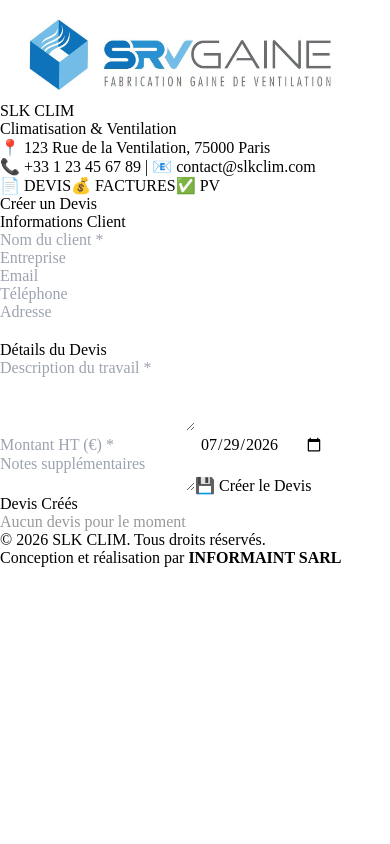
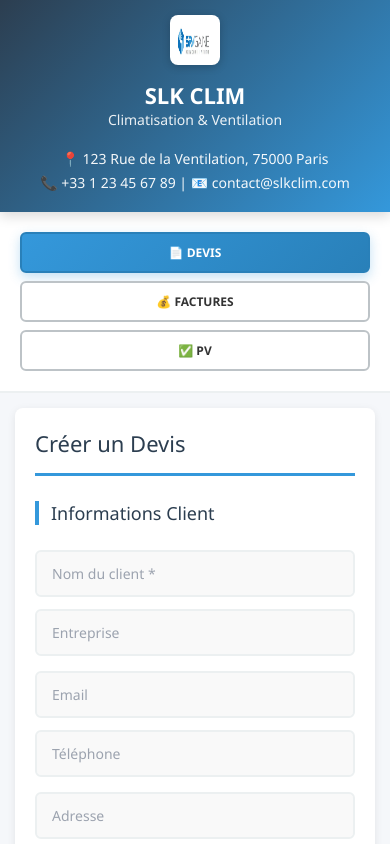
Before and after one commit to dragoumera/slk-manager-frontend, a React (Vite) app: page / in a window 390 px wide. Shown: the top 844 px of the page. Built offline with nearby package versions, Linux system fonts and the light colour scheme.

Commit message:
Refactor SLKManager.css for improved styling
Removed Tailwind reset styles and added responsive design adjustments.

```diff
--- a/src/SLKManager.css
+++ b/src/SLKManager.css
@@ -1,18 +1,500 @@
 /* ===== RESET TAILWIND CONFLICTS ===== */
-.slk-manager,
-.slk-manager * {
-  @layer utilities {
-    all: revert;
-  }
-}
-
-/* Force notre design */
 .slk-manager {
   all: initial;
   display: flex;
   flex-direction: column;
+  font-family: 'Segoe UI', Tahoma, Geneva, Verdana, sans-serif;
+}
+
+.slk-manager * {
+  box-sizing: border-box;
 }
 
 /* ===== FIN RESET ===== */
 
-/* Puis le reste du CSS... */
+* {
+  margin: 0;
+  padding: 0;
+  box-sizing: border-box;
+}
+
+body {
+  font-family: 'Segoe UI', Tahoma, Geneva, Verdana, sans-serif;
+  background: #f5f7fa;
+  color: #333;
+}
+
+.slk-manager {
+  min-height: 100vh;
+  display: flex;
+  flex-direction: column;
+}
+
+/* ===== HEADER ===== */
+.slk-header {
+  background: linear-gradient(135deg, #2c3e50 0%, #3498db 100%);
+  color: white;
+  padding: 20px;
+  box-shadow: 0 4px 12px rgba(0,0,0,0.15);
+  position: sticky;
+  top: 0;
+  z-index: 100;
+}
+
+.slk-header-content {
+  max-width: 1200px;
+  margin: 0 auto;
+  display: flex;
+  justify-content: space-between;
+  align-items: center;
+  gap: 30px;
+}
+
+.slk-logo-section {
+  display: flex;
+  align-items: center;
+  gap: 15px;
+}
+
+.slk-logo {
+  width: 60px;
+  height: 60px;
+  border-radius: 8px;
+  background: white;
+  padding: 5px;
+  box-shadow: 0 2px 8px rgba(0,0,0,0.2);
+}
+
+.slk-logo-section h1 {
+  font-size: 28px;
+  font-weight: 700;
+  margin: 0;
+}
+
+.slk-logo-section p {
+  font-size: 14px;
+  opacity: 0.9;
+  margin: 0;
+}
+
+.slk-header-info {
+  text-align: right;
+  font-size: 14px;
+}
+
+.slk-header-info p {
+  margin: 5px 0;
+  opacity: 0.95;
+}
+
+/* ===== TABS NAVIGATION ===== */
+.slk-tabs {
+  display: flex;
+  gap: 20px;
+  padding: 20px;
+  background: white;
+  border-bottom: 2px solid #ecf0f1;
+  max-width: 1200px;
+  margin: 0 auto;
+  width: 100%;
+  justify-content: center;
+}
+
+.tab-btn {
+  padding: 12px 24px;
+  border: 2px solid #bdc3c7;
+  background: white;
+  color: #333;
+  font-size: 14px;
+  font-weight: 600;
+  cursor: pointer;
+  border-radius: 6px;
+  transition: all 0.3s ease;
+}
+
+.tab-btn:hover {
+  border-color: #3498db;
+  color: #3498db;
+  transform: translateY(-2px);
+  box-shadow: 0 4px 12px rgba(52, 152, 219, 0.2);
+}
+
+.tab-btn.active {
+  background: linear-gradient(135deg, #3498db 0%, #2980b9 100%);
+  color: white;
+  border-color: #2980b9;
+  box-shadow: 0 4px 12px rgba(52, 152, 219, 0.3);
+}
+
+/* ===== MAIN CONTENT ===== */
+.slk-content {
+  flex: 1;
+  max-width: 1200px;
+  margin: 0 auto;
+  width: 100%;
+  padding: 30px 20px;
+}
+
+.slk-section {
+  background: white;
+  border-radius: 8px;
+  padding: 30px;
+  box-shadow: 0 2px 8px rgba(0,0,0,0.08);
+}
+
+.slk-section h2 {
+  font-size: 28px;
+  margin-bottom: 25px;
+  color: #2c3e50;
+  border-bottom: 3px solid #3498db;
+  padding-bottom: 15px;
+}
+
+/* ===== FORM CONTAINER ===== */
+.slk-form-container {
+  display: grid;
+  grid-template-columns: 1fr 1fr;
+  gap: 30px;
+}
+
+.slk-form {
+  display: flex;
+  flex-direction: column;
+  gap: 15px;
+}
+
+.slk-form h3 {
+  font-size: 18px;
+  color: #2c3e50;
+  margin-top: 0;
+  margin-bottom: 10px;
+  border-left: 4px solid #3498db;
+  padding-left: 12px;
+}
+
+.form-row {
+  display: grid;
+  grid-template-columns: 1fr 1fr;
+  gap: 12px;
+}
+
+.slk-form input,
+.slk-form textarea {
+  padding: 12px 15px;
+  border: 2px solid #ecf0f1;
+  border-radius: 6px;
+  font-family: inherit;
+  font-size: 14px;
+  transition: all 0.3s ease;
+  background: #f9f9f9;
+}
+
+.slk-form input:focus,
+.slk-form textarea:focus {
+  outline: none;
+  border-color: #3498db;
+  background: white;
+  box-shadow: 0 0 0 3px rgba(52, 152, 219, 0.1);
+}
+
+.slk-form textarea {
+  resize: vertical;
+  min-height: 100px;
+}
+
+/* ===== LIST SECTION ===== */
+.slk-list {
+  background: #f9f9f9;
+  padding: 20px;
+  border-radius: 6px;
+  border: 2px solid #ecf0f1;
+}
+
+.slk-list h3 {
+  font-size: 18px;
+  color: #2c3e50;
+  margin-bottom: 15px;
+  border-bottom: 2px solid #3498db;
+  padding-bottom: 10px;
+}
+
+.list-item {
+  display: flex;
+  justify-content: space-between;
+  align-items: center;
+  padding: 15px;
+  margin-bottom: 10px;
+  background: white;
+  border-radius: 6px;
+  border-left: 4px solid #3498db;
+  box-shadow: 0 2px 4px rgba(0,0,0,0.05);
+  transition: all 0.3s ease;
+}
+
+.list-item:hover {
+  transform: translateX(5px);
+  box-shadow: 0 4px 12px rgba(0,0,0,0.1);
+}
+
+.list-item p {
+  margin: 5px 0;
+  font-size: 14px;
+}
+
+.list-item p:first-child {
+  font-size: 16px;
+  font-weight: 600;
+  color: #2c3e50;
+}
+
+.actions {
+  display: flex;
+  gap: 8px;
+}
+
+/* ===== BUTTONS ===== */
+.btn-primary {
+  padding: 12px 24px;
+  background: linear-gradient(135deg, #3498db 0%, #2980b9 100%);
+  color: white;
+  border: none;
+  border-radius: 6px;
+  font-size: 14px;
+  font-weight: 600;
+  cursor: pointer;
+  transition: all 0.3s ease;
+}
+
+.btn-primary:hover {
+  transform: translateY(-2px);
+  box-shadow: 0 6px 16px rgba(52, 152, 219, 0.3);
+}
+
+.btn-small {
+  padding: 8px 16px;
+  font-size: 12px;
+  font-weight: 600;
+  cursor: pointer;
+  border: none;
+  border-radius: 4px;
+  transition: all 0.3s ease;
+}
+
+.btn-print {
+  background: linear-gradient(135deg, #27ae60 0%, #229954 100%);
+  color: white;
+}
+
+.btn-print:hover {
+  transform: translateY(-2px);
+  box-shadow: 0 4px 12px rgba(39, 174, 96, 0.3);
+}
+
+/* ===== FOOTER ===== */
+.slk-footer {
+  background: linear-gradient(135deg, #2c3e50 0%, #34495e 100%);
+  color: white;
+  text-align: center;
+  padding: 20px;
+  margin-top: 30px;
+  font-size: 14px;
+  border-top: 2px solid #3498db;
+}
+
+.slk-footer p {
+  margin: 5px 0;
+}
+
+/* ===== PRINT STYLES - A4 SANS MARGES ===== */
+@media print {
+  * {
+    margin: 0 !important;
+    padding: 0 !important;
+    border: none !important;
+  }
+
+  body {
+    margin: 0;
+    padding: 0;
+    background: white;
+  }
+
+  .slk-manager {
+    margin: 0;
+    padding: 0;
+    background: white;
+  }
+
+  .slk-tabs,
+  .slk-list,
+  .slk-form,
+  .btn-primary,
+  .btn-print,
+  .actions {
+    display: none !important;
+  }
+
+  .slk-section {
+    page-break-after: avoid;
+    box-shadow: none;
+    border: none;
+    padding: 0;
+    margin: 0;
+  }
+
+  @page {
+    size: A4;
+    margin: 0;
+    padding: 0;
+  }
+
+  html {
+    margin: 0;
+    padding: 0;
+  }
+
+  .slk-header {
+    padding: 20px;
+    background: white;
+    color: #333;
+    border-bottom: 2px solid #3498db;
+    page-break-after: avoid;
+  }
+
+  .slk-header-info {
+    color: #666;
+  }
+
+  .slk-footer {
+    background: white;
+    color: #333;
+    border-top: 2px solid #3498db;
+    page-break-before: avoid;
+    font-size: 12px;
+  }
+
+  .slk-logo {
+    width: 50px;
+    height: 50px;
+    display: block;
+  }
+
+  h1, h2, h3, h4, h5, h6, p {
+    page-break-inside: avoid;
+    orphans: 3;
+    widows: 3;
+  }
+
+  body, .slk-manager {
+    font-size: 11pt;
+    line-height: 1.5;
+    color: #000;
+  }
+
+  .slk-content {
+    padding: 0;
+    max-width: 100%;
+    width: 100%;
+  }
+
+  .slk-form-container {
+    grid-template-columns: 1fr;
+  }
+
+  body {
+    width: 210mm;
+    height: 297mm;
+  }
+}
+
+/* ===== RESPONSIVE DESIGN ===== */
+@media (max-width: 968px) {
+  .slk-header-content {
+    flex-direction: column;
+    gap: 15px;
+    text-align: center;
+  }
+
+  .slk-header-info {
+    text-align: center;
+  }
+
+  .slk-form-container {
+    grid-template-columns: 1fr;
+  }
+
+  .slk-tabs {
+    flex-wrap: wrap;
+    gap: 10px;
+  }
+}
+
+@media (max-width: 768px) {
+  .slk-header {
+    padding: 15px;
+  }
+
+  .slk-logo-section h1 {
+    font-size: 22px;
+  }
+
+  .slk-logo {
+    width: 50px;
+    height: 50px;
+  }
+
+  .slk-section {
+    padding: 20px;
+  }
+
+  .slk-section h2 {
+    font-size: 22px;
+  }
+
+  .form-row {
+    grid-template-columns: 1fr;
+  }
+
+  .slk-content {
+    padding: 15px;
+  }
+
+  .tab-btn {
+    padding: 10px 16px;
+    font-size: 12px;
+  }
+}
+
+@media (max-width: 480px) {
+  .slk-header-content {
+    flex-direction: column;
+  }
+
+  .slk-logo-section {
+    flex-direction: column;
+    text-align: center;
+  }
+
+  .slk-tabs {
+    flex-direction: column;
+    gap: 8px;
+  }
+
+  .tab-btn {
+    width: 100%;
+  }
+
+  .list-item {
+    flex-direction: column;
+    align-items: flex-start;
+    gap: 10px;
+  }
+
+  .actions {
+    width: 100%;
+  }
+
+  .btn-print {
+    width: 100%;
+  }
+}
```
